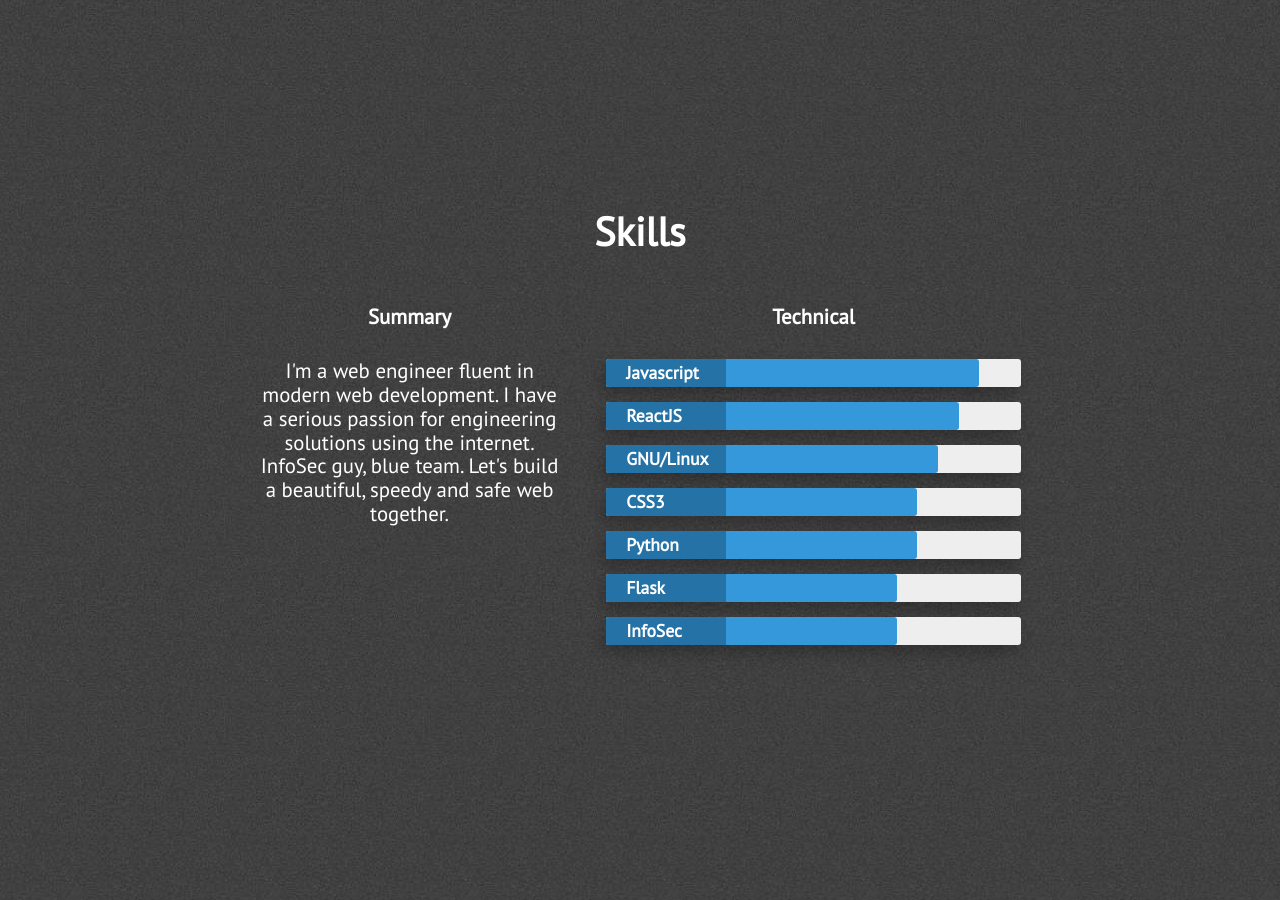
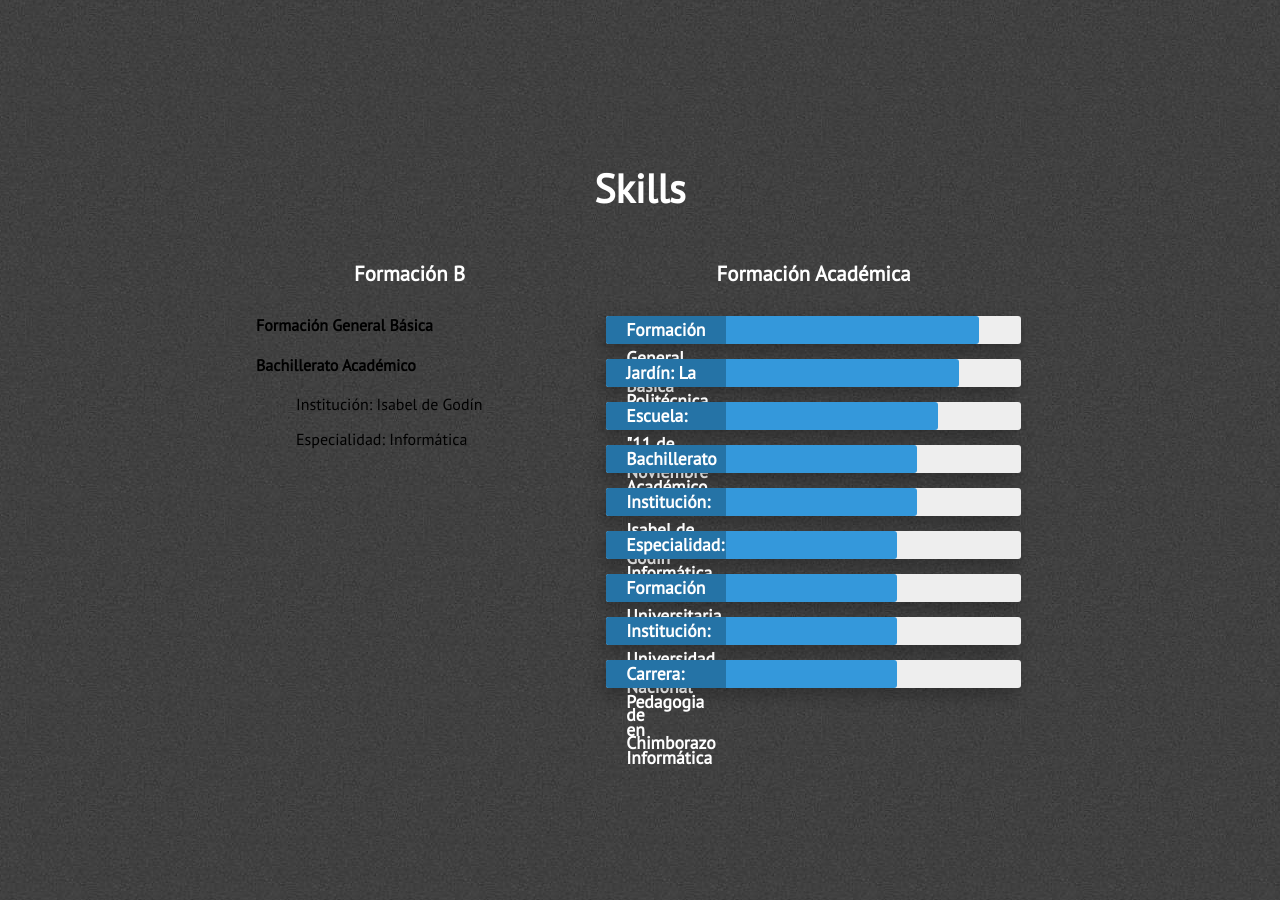
Before and after one commit to adrillg/adrillg.github.io, a Jekyll site: the page built from index.html, in a window 1280 px wide and 900 px high, scrolled down 1996 px. Built offline with Jekyll 4.4.1, drawn with Linux system fonts in a browser that asks for light colours; nearby versions of some CDN libraries.

Commit message:
Update skills.html

```diff
--- a/_includes/skills.html
+++ b/_includes/skills.html
@@ -6,47 +6,62 @@
 
             <div class="skills-grid">
                 <div class="what-i-do">
-                    <h3 class="center-align skills-subsection">Summary</h3>
+                    <h3 class="center-align skills-subsection">Formación B</h3>
                     <p class="paragraph-text center-align">
-                        I'm a web engineer fluent in modern web development. I have a serious passion for engineering solutions using the internet. InfoSec guy, blue team. Let's build a beautiful, speedy and safe web together.
+                        <h4><dt>Formación General Básica</dt></h4>
+                        <p><dd></dd></p>
+                        <p><dd></dd></p>
+                        <h4><dt>Bachillerato Académico</dt></h4>
+                        <p><dd>Institución: Isabel de Godín</dd></p>
+                        <p><dd>Especialidad: Informática</dd></p>
                     </p>
                 </div>
                 <div class="technical-skills">
-                    <h3 class="center-align skills-subsection">Technical</h3>
+                    <h3 class="center-align skills-subsection">Formación Académica</h3>
                     <div class="progress-bars">
                         <div class="skillbar clearfix " data-percent="90%">
-                            <div class="skillbar-title" style="background: #2980b9;"><span>Javascript</span></div>
+                            <div class="skillbar-title" style="background: #2980b9;"><span>Formación General Básica</span></div>
                             <div class="skillbar-bar" style="background: #3498db;"></div>
                         </div> <!-- End Skill Bar -->
 
                         <div class="skillbar clearfix " data-percent="85%">
-                            <div class="skillbar-title" style="background: #2980b9;"><span>ReactJS</span></div>
+                            <div class="skillbar-title" style="background: #2980b9;"><span>Jardín: La Politécnica</span></div>
                             <div class="skillbar-bar" style="background: #3498db;"></div>
                         </div> <!-- End Skill Bar -->
 
                         <div class="skillbar clearfix " data-percent="80%">
-                            <div class="skillbar-title" style="background: #2980b9;"><span>GNU/Linux</span></div>
+                            <div class="skillbar-title" style="background: #2980b9;"><span>Escuela: "11 de Noviembre"</span></div>
                             <div class="skillbar-bar" style="background: #3498db"></div>
                         </div> <!-- End Skill Bar -->
 
 
                         <div class="skillbar clearfix " data-percent="75%">
-                            <div class="skillbar-title" style="background: #2980b9;"><span>CSS3</span></div>
+                            <div class="skillbar-title" style="background: #2980b9;"><span>Bachillerato Académico</span></div>
                             <div class="skillbar-bar" style="background: #3498db;"></div>
                         </div> <!-- End Skill Bar -->
 
                         <div class="skillbar clearfix " data-percent="75%">
-                            <div class="skillbar-title" style="background: #2980b9;"><span>Python</span></div>
+                            <div class="skillbar-title" style="background: #2980b9;"><span>Institución: Isabel de Godín</span></div>
                             <div class="skillbar-bar" style="background: #3498db;"></div>
                         </div> <!-- End Skill Bar -->
 
                         <div class="skillbar clearfix " data-percent="70%">
-                            <div class="skillbar-title" style="background: #2980b9"><span>Flask</span></div>
+                            <div class="skillbar-title" style="background: #2980b9"><span>Especialidad: Informática</span></div>
                             <div class="skillbar-bar" style="background: #3498db;"></div>
                         </div> <!-- End Skill Bar -->
 
                         <div class="skillbar clearfix " data-percent="70%">
-                            <div class="skillbar-title" style="background: #2980b9"><span>InfoSec</span></div>
+                            <div class="skillbar-title" style="background: #2980b9"><span>Formación Universitaria</span></div>
+                            <div class="skillbar-bar" style="background: #3498db"></div>
+                        </div> <!-- End Skill Bar -->
+
+                         <div class="skillbar clearfix " data-percent="70%">
+                            <div class="skillbar-title" style="background: #2980b9"><span>Institución: Universidad Nacional de Chimborazo</span></div>
+                            <div class="skillbar-bar" style="background: #3498db"></div>
+                        </div> <!-- End Skill Bar -->
+
+                         <div class="skillbar clearfix " data-percent="70%">
+                            <div class="skillbar-title" style="background: #2980b9"><span>Carrera: Pedagogia en Informática</span></div>
                             <div class="skillbar-bar" style="background: #3498db"></div>
                         </div> <!-- End Skill Bar -->
                     </div>
```
